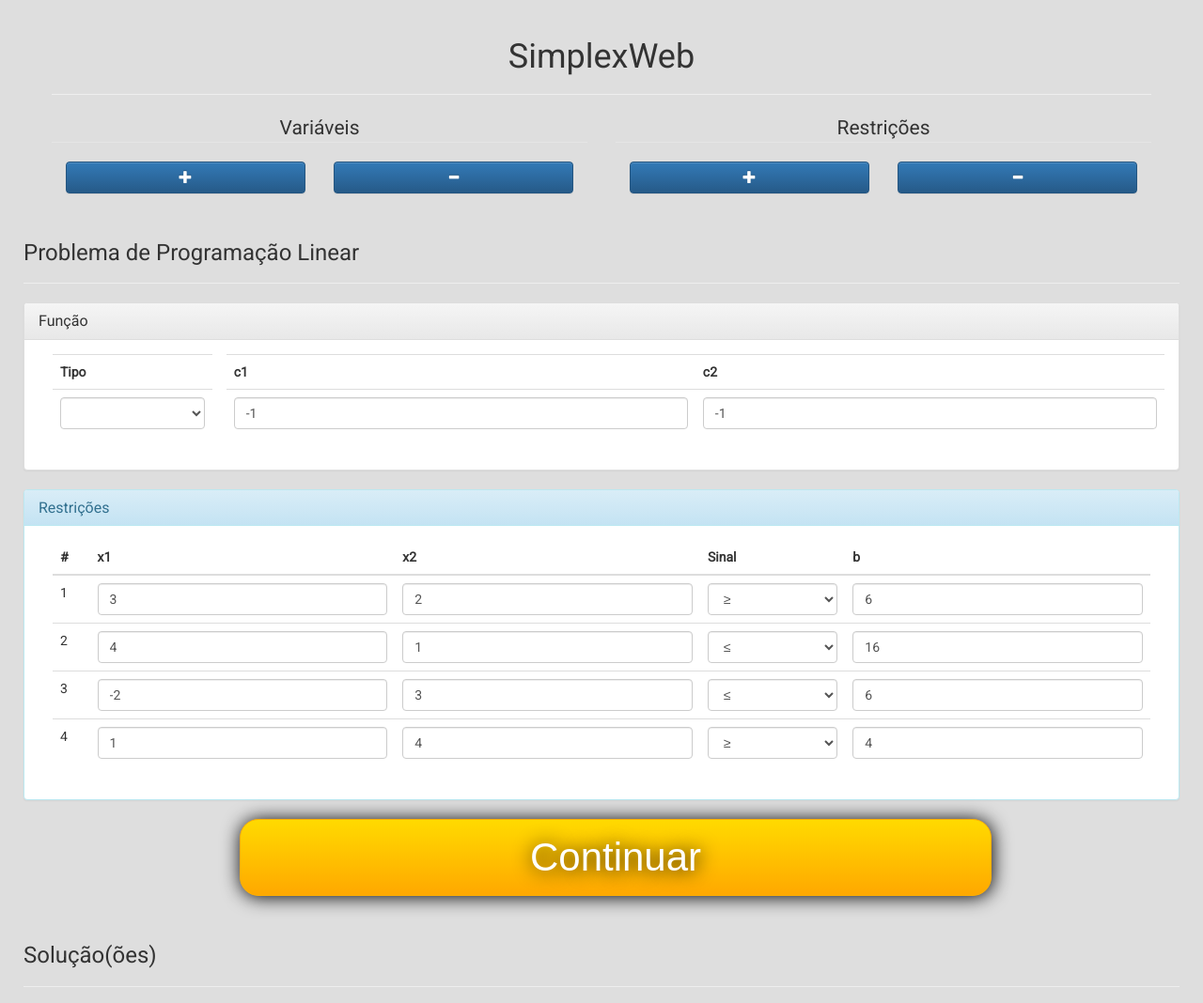
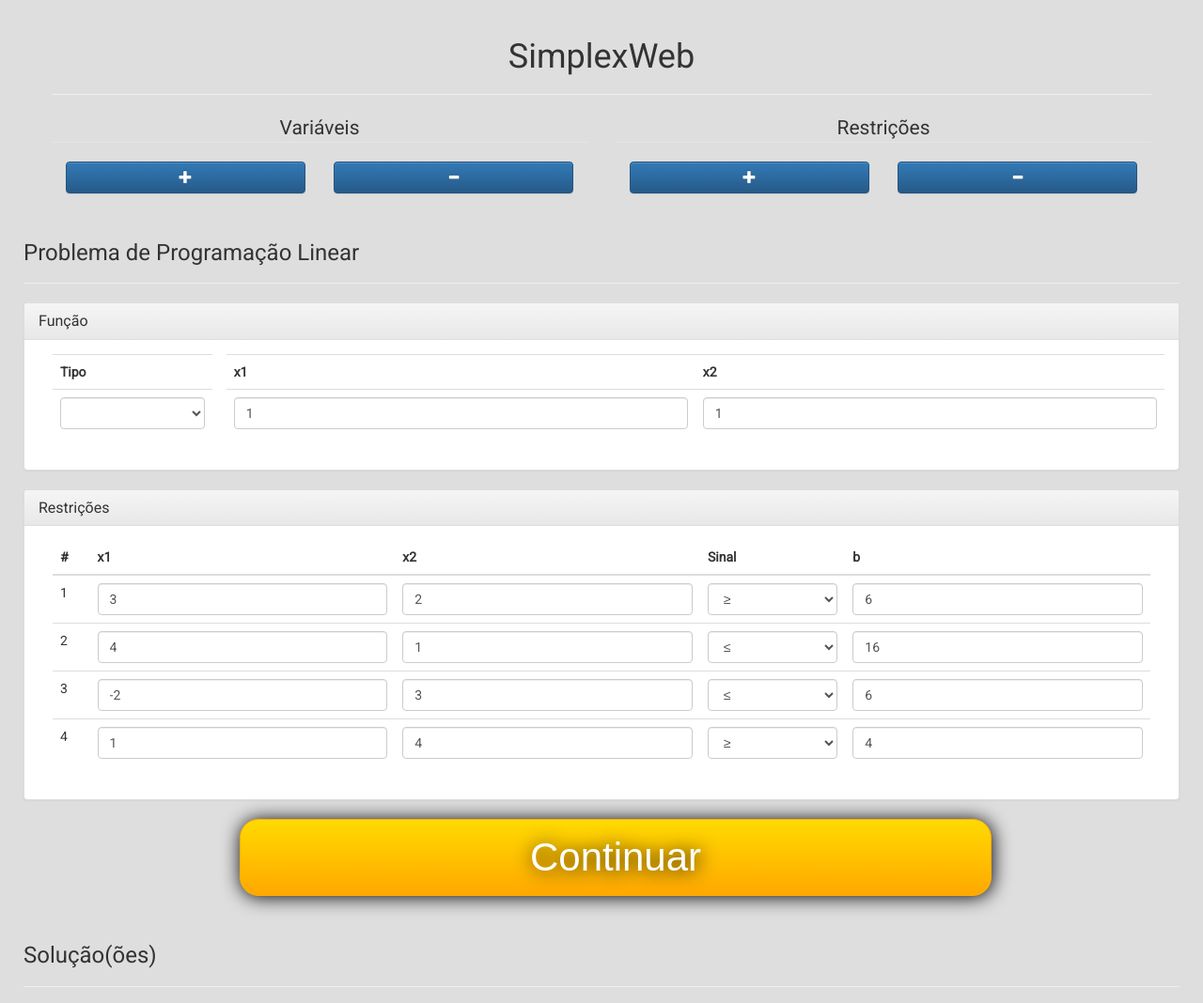
Before and after one commit to leoomolina/simplexweb, a plain HTML site: page index.html in a window 1280 px wide. Shown: the top 1068 px of the page at 94% size. Drawn offline with Linux system fonts and the light colour scheme.

Commit message:
trocando c para X, panel-default

```diff
--- a/graphic-manager.js
+++ b/graphic-manager.js
@@ -11,12 +11,12 @@ function GraphicManager(){
 	var that = this;
 
 	var addVariableInFunctionHead = function(number){
-		var element = '<th>c'+number+'</th>';
+		var element = '<th>x'+number+'</th>';
 		$function_head.append(element);
 	};
 
 	var addFunctionVariables = function(number){
-		var element = '<td><input id="c'+number+'" value="1" type="number" class="form-control min_width_in"/></td>';
+		var element = '<td><input id="x'+number+'" value="1" type="number" class="form-control min_width_in"/></td>';
 		$function_variables.append(element);
 	};
 
--- a/index.html
+++ b/index.html
@@ -113,7 +113,7 @@
 							</div>
 						</div>
 					</div>
-					<div class="row panel panel-info">
+					<div class="row panel panel-default">
 						<div class="panel-heading toggler" data-target="#constraints_body">
 							<h4 class="panel-title"><translate trans="constraints">Constraints</translate></h4>
 						</div>
```
